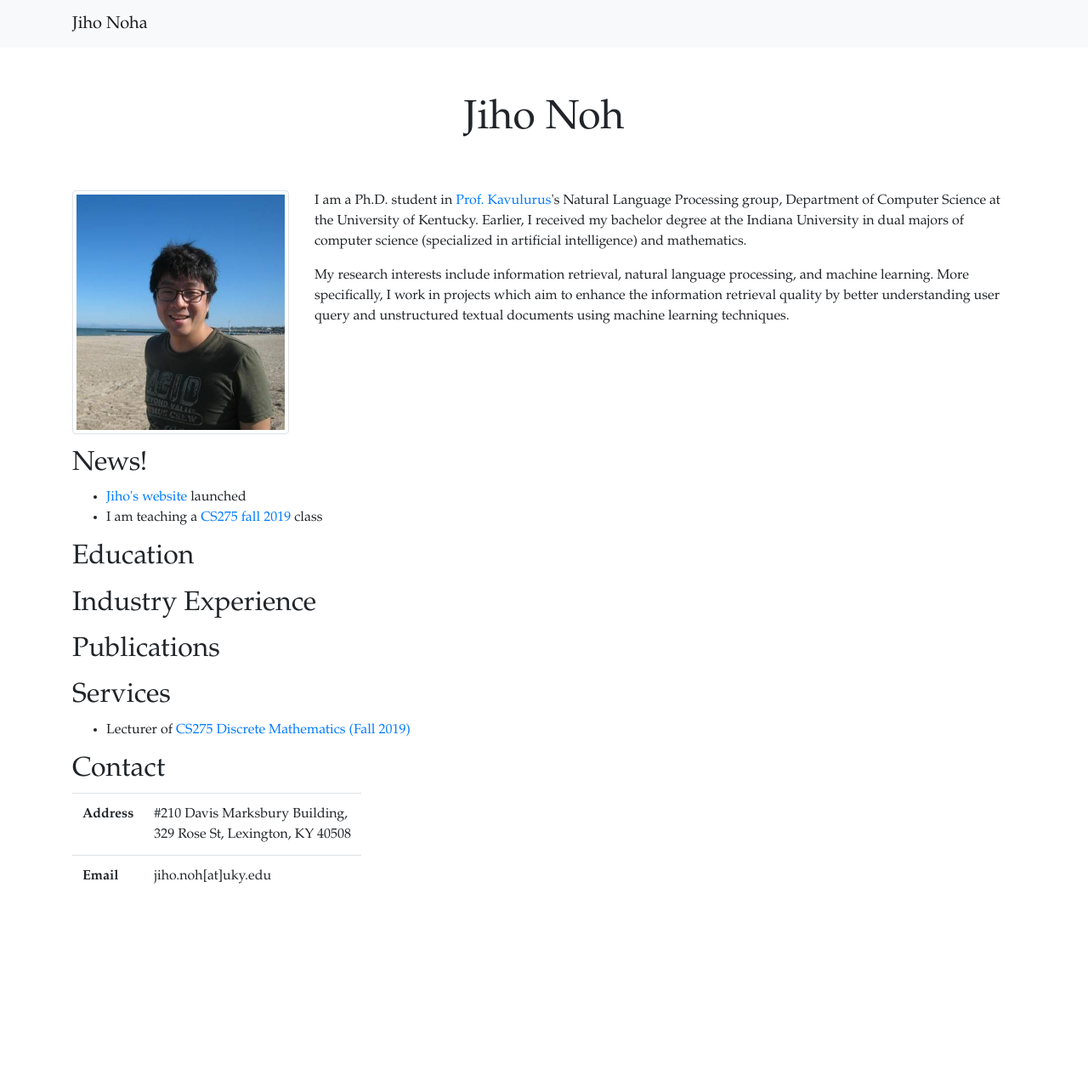
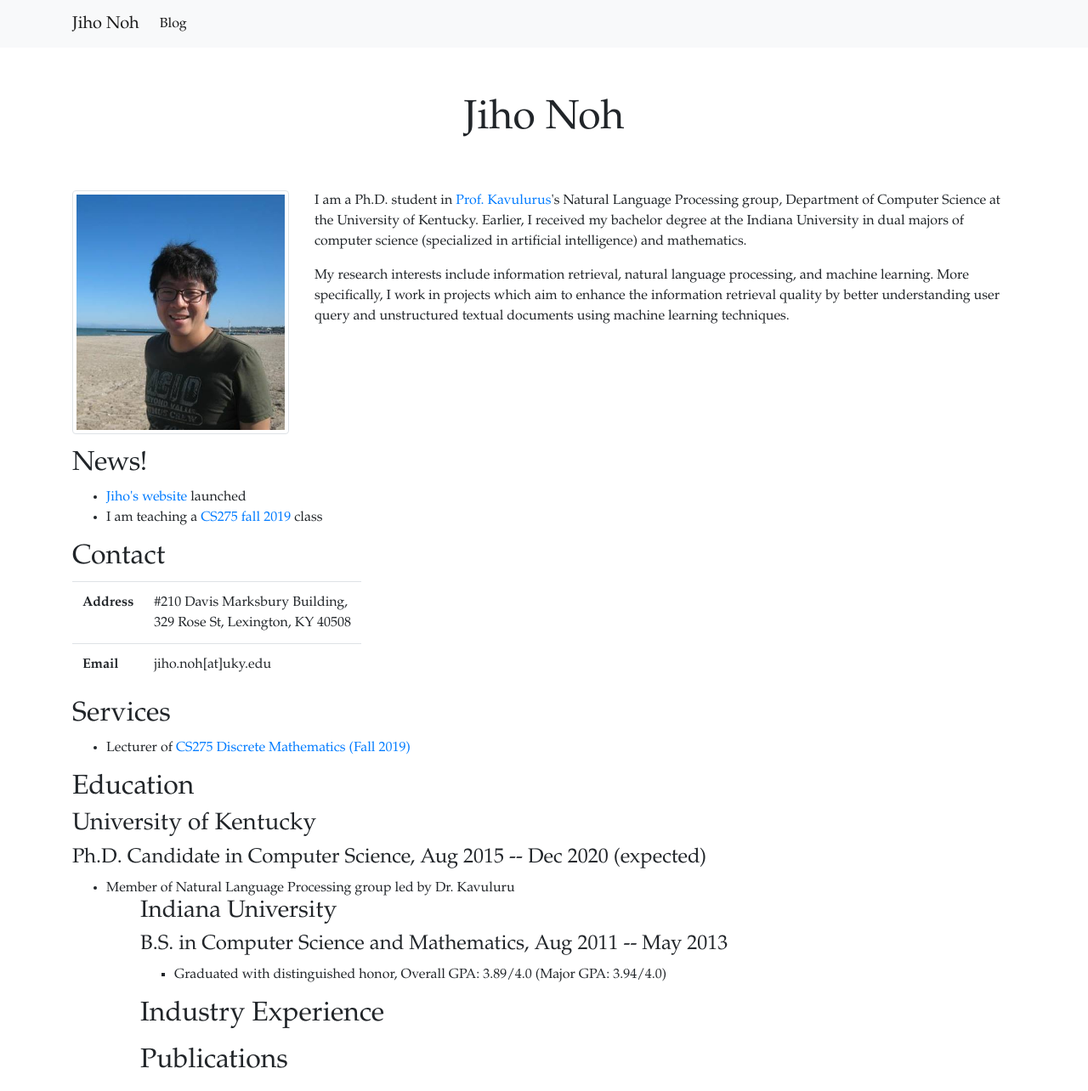
Before and after one commit to romanegloo/romanegloo.github.io, a Jekyll site: the page built from index.html, in a window 1280 px wide. Shown: the whole page at 85% size. Built offline with Jekyll 4.4.1, drawn with Linux system fonts in a browser that asks for light colours; before the commit the page ends 1071 px from its top, so only the background shows below that.

Commit message:
education

```diff
--- a/_layouts/default.html
+++ b/_layouts/default.html
@@ -14,15 +14,14 @@
 
 <nav class="navbar navbar-expand-lg navbar-light bg-light">
 	<div class="container">
-    <a class="navbar-brand" href="http://me.jiho.us/">Jiho Noha</a>
-    <button class="navbar-toggler" type="button" data-toggle="collapse" data-target="#navbarNav"
-      aria-controls="navbarNav" aria-expanded="false" aria-label="Toggle navigation">
+		<a class="navbar-brand" href="http://me.jiho.us/">Jiho Noh</a>
+		<button class="navbar-toggler" type="button" data-toggle="collapse" data-target="#navbarNav" aria-controls="navbarNav" aria-expanded="false" aria-label="Toggle navigation">
 			<span class="navbar-toggler-icon"></span>
 		</button>
-    <div class="collapse navbar-colapse" id="navbarNav">
+		<div class="collapse navbar-collapse" id="navbarNav">
 			<ul class="navbar-nav">
 				<li class="nav-item active">
-          <a class="nav-link" href="#">test</a>
+					<a class="nav-link" href="/blog">Blog</a>
 				</li>
 			</ul>
 		</div>
--- a/index.html
+++ b/index.html
@@ -21,19 +21,12 @@ title: Jiho Noh
     </p>
   </div>
 </div>
+
+<!-- News -->
 <h2 class="mt-3">News!</h2>
 <ul>
   <li><a href="https://me.jiho.us">Jiho's website</a> launched</li>
   <li>I am teaching a <a href="https://www.cs.uky.edu/~jiho/cs275-fall2019">CS275 fall 2019</a> class</li>
-</ul>
-<h2 class="mt-3">Education</h2>
-<h2 class="mt-3">Industry Experience</h2>
-<h2 class="mt-3">Publications</h2>
-<h2 class="mt-3">Services</h2>
-<ul>
-  <li>Lecturer of
-    <a href="https://www.cs.uky.edu/~jiho/cs275-fall2019">CS275 Discrete Mathematics (Fall 2019)</a>
-  </li>
 </ul>
 <h2 class="mt-3">Contact</h2>
 <table class="table w-auto">
@@ -51,3 +44,32 @@ title: Jiho Noh
     </tr>
   </tbody>
 </table>
+
+<!-- Services -->
+<h2 class="mt-3">Services</h2>
+<ul>
+  <li>Lecturer of
+    <a href="https://www.cs.uky.edu/~jiho/cs275-fall2019">CS275 Discrete Mathematics (Fall 2019)</a>
+  </li>
+</ul>
+
+<!-- Education -->
+<h2 class="mt-3">Education</h2>
+<h3>University of Kentucky</h3>
+<h4>Ph.D. Candidate in Computer Science, Aug 2015 -- Dec 2020 (expected)</h4>
+<ul>
+  <li>Member of Natural Language Processing group led by Dr. Kavuluru</li>
+<ul>
+
+<h3>Indiana University</h3>
+<h4>B.S. in Computer Science and Mathematics, Aug 2011 -- May 2013</h4>
+<ul>
+  <li>Graduated with distinguished honor, Overall GPA: 3.89/4.0 (Major GPA: 3.94/4.0)</li>
+</ul>
+
+
+<!-- Services -->
+<h2 class="mt-3">Industry Experience</h2>
+
+<!-- Services -->
+<h2 class="mt-3">Publications</h2>
```
Lines whose indentation alone changed are shown as unchanged.
